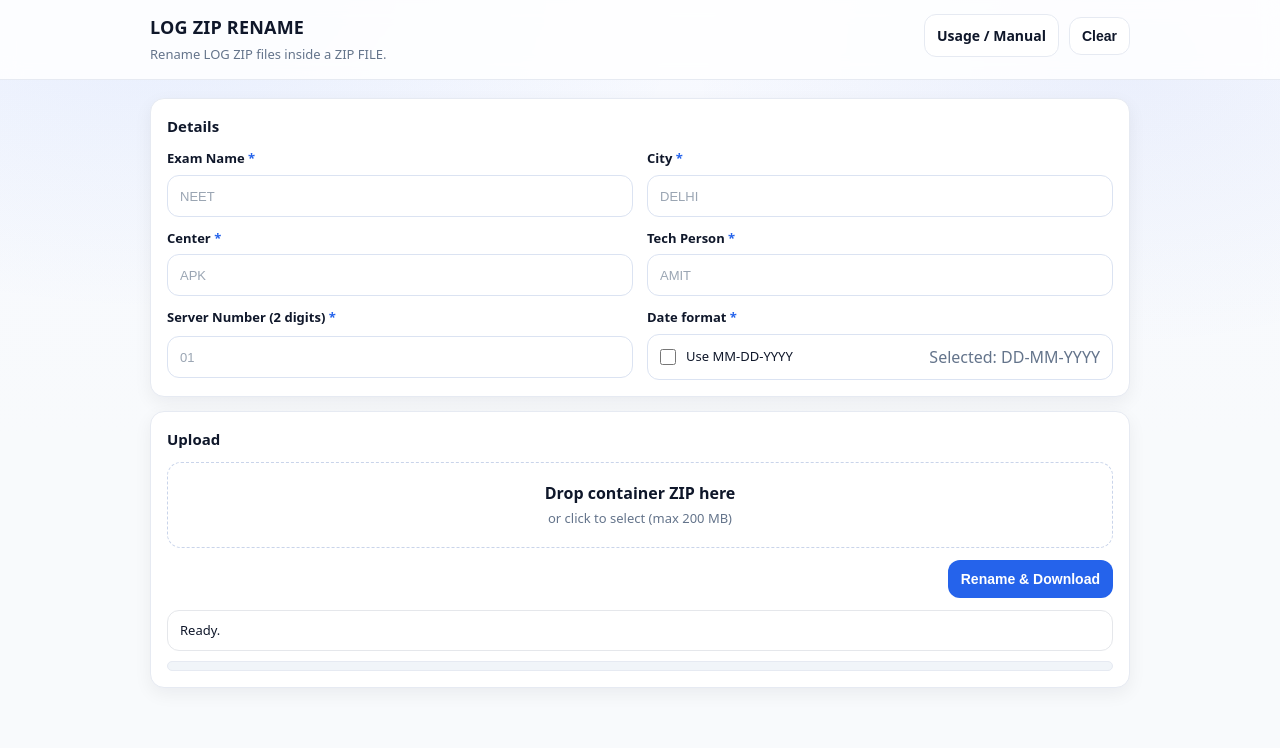
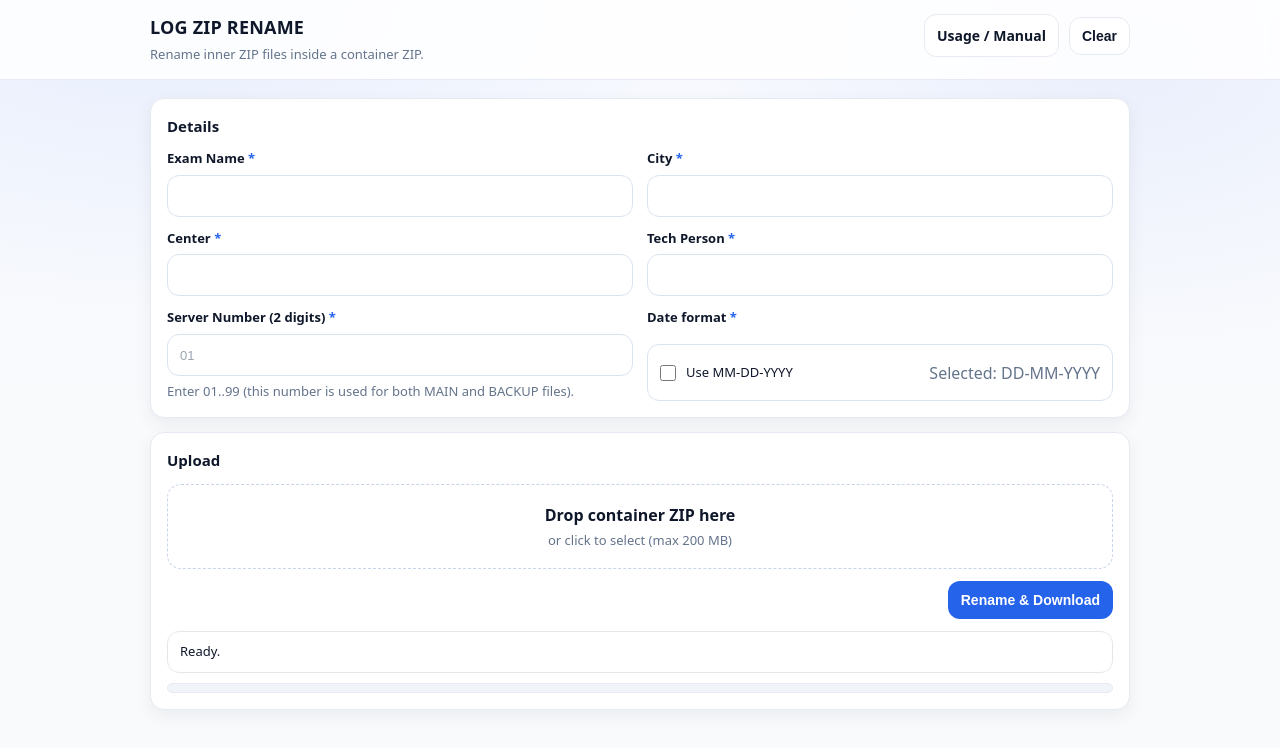
Before and after one commit to Vijju111/ZIP-RENAMER, a plain HTML site: page static/index.html in a window 1280 px wide. Drawn offline with Linux system fonts and the light colour scheme.

Commit message:
PLACE HOLDER FIX

```diff
--- a/static/index.html
+++ b/static/index.html
@@ -4,7 +4,6 @@
   <meta charset="utf-8" />
   <meta name="viewport" content="width=device-width,initial-scale=1" />
   <title>LOG ZIP RENAME</title>
-  <link rel="icon" href="/static/favicon.svg" type="image/svg+xml" />
   <link rel="stylesheet" href="/static/styles.css" />
 </head>
 <body>
@@ -12,7 +11,7 @@
     <div class="container topbarRow">
       <div class="brand">
         <div class="brandTitle">LOG ZIP RENAME</div>
-        <div class="brandSub">Rename LOG ZIP files inside a ZIP FILE.</div>
+        <div class="brandSub">Rename inner ZIP files inside a container ZIP.</div>
       </div>
 
       <div class="topbarActions">
@@ -29,27 +28,30 @@
       <div class="grid">
         <label class="field">
           <span class="label">Exam Name <span class="req">*</span></span>
-          <input id="exam" type="text" placeholder="NEET" autocomplete="off" />
+          <input id="exam" type="text" autocomplete="off" />
         </label>
 
         <label class="field">
           <span class="label">City <span class="req">*</span></span>
-          <input id="city" type="text" placeholder="DELHI" autocomplete="off" />
+          <input id="city" type="text" autocomplete="off" />
         </label>
 
         <label class="field">
           <span class="label">Center <span class="req">*</span></span>
-          <input id="center" type="text" placeholder="APK" autocomplete="off" />
+          <input id="center" type="text" autocomplete="off" />
         </label>
 
         <label class="field">
           <span class="label">Tech Person <span class="req">*</span></span>
-          <input id="tech" type="text" placeholder="AMIT" autocomplete="off" />
+          <input id="tech" type="text" autocomplete="off" />
         </label>
 
         <label class="field">
           <span class="label">Server Number (2 digits) <span class="req">*</span></span>
           <input id="server_number" type="text" inputmode="numeric" maxlength="2" placeholder="01" />
+          <div class="muted" style="font-size:13px;">
+            Enter 01..99 (this number is used for both MAIN and BACKUP files).
+          </div>
         </label>
 
         <div class="field">
```
